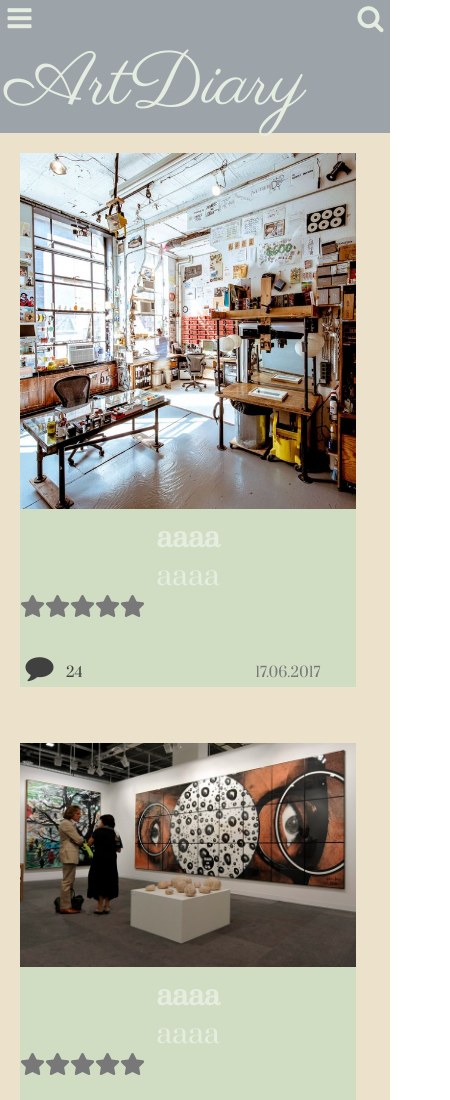
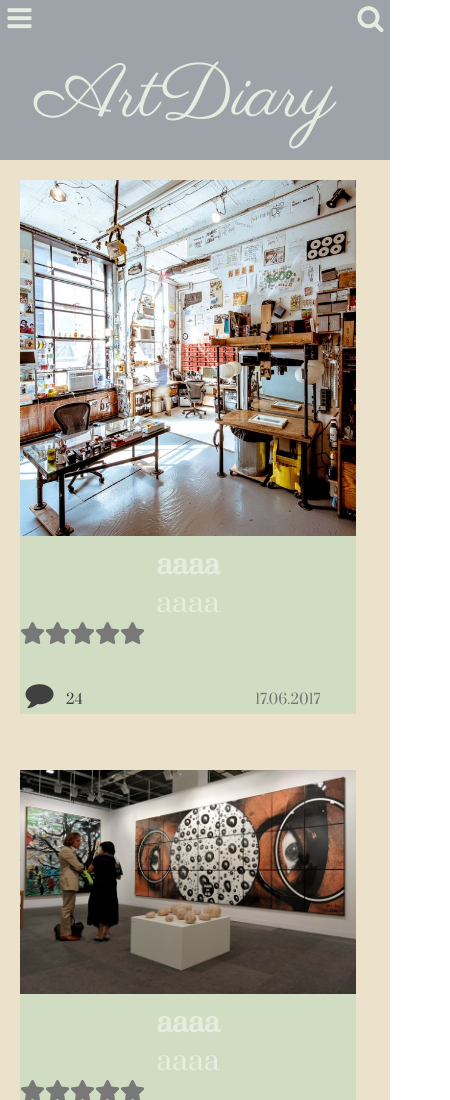
Before and after one commit to roboretska/artist-blog, a plain HTML site: page index.html in a window 390 px wide. Shown: the top 1100 px of the page, 450 px wide, since content can reach past the window. Drawn offline with Linux system fonts and the light colour scheme.

Commit message:
Centered logo

```diff
--- a/header.css
+++ b/header.css
@@ -30,21 +30,18 @@ svg > text {
     margin-right: 25px;
 }
 
-
-
-
-
 .social-icons, .nav {
     display: block;
     text-align: right;
 }
 
-.nav {
-
-}
 .small-screen-icons{
     display: block;
     width: 100%;
+    height: 50px;
+}
+.logo-wrapper{
+    display: inline-block;
 }
 
 @media all and (min-width: 800px) {
@@ -71,4 +68,12 @@ svg > text {
     .small-screen-icons > .icon-search{
         float: right;
     }
+    .logo-wrapper{
+        display: flex;
+        width: 100%;
+        justify-content: center;
+        align-content: center;
+        padding-bottom: 25px;
+    }
+
 }
--- a/index.html
+++ b/index.html
@@ -40,9 +40,10 @@
         </div>
         <i class="icon-search"></i>
     </div>
-    <svg height="100" width="450">
+    <div class="logo-wrapper"><svg height="100" width="330">
         <text x="5" y="65" fill="#E5EDE0">ArtDiary</text>
     </svg>
+    </div>
     <div class="nav-container">
         <div class="social-icons">
             <i class="icon-search"></i>
```
